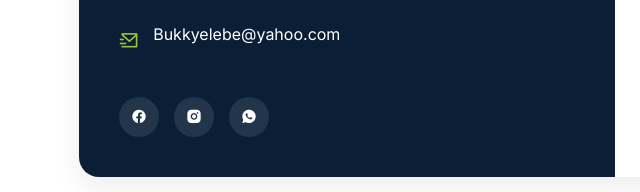
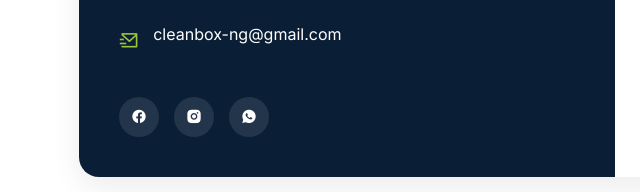
Before and after one commit to Tech-Reni/cleanbox-website, a plain HTML site: page index.html in a window 1280 px wide. Shown: the part 7447-7639 px from the top of the page, 0-640 px from the left. Drawn offline with nearby package versions, Linux system fonts and the light colour scheme.

Commit message:
Update index.html

```diff
--- a/index.html
+++ b/index.html
@@ -304,7 +304,7 @@
 
                     <div class="info-item">
                         <i class="ri-mail-send-line"></i>
-                        <a href="mailto:Bukkyelebe@yahoo.com">Bukkyelebe@yahoo.com</a>
+                        <a href="mailto:cleanbox-ng@gmail.com">cleanbox-ng@gmail.com</a>
                     </div>
 
                     <div class="socials">
```
